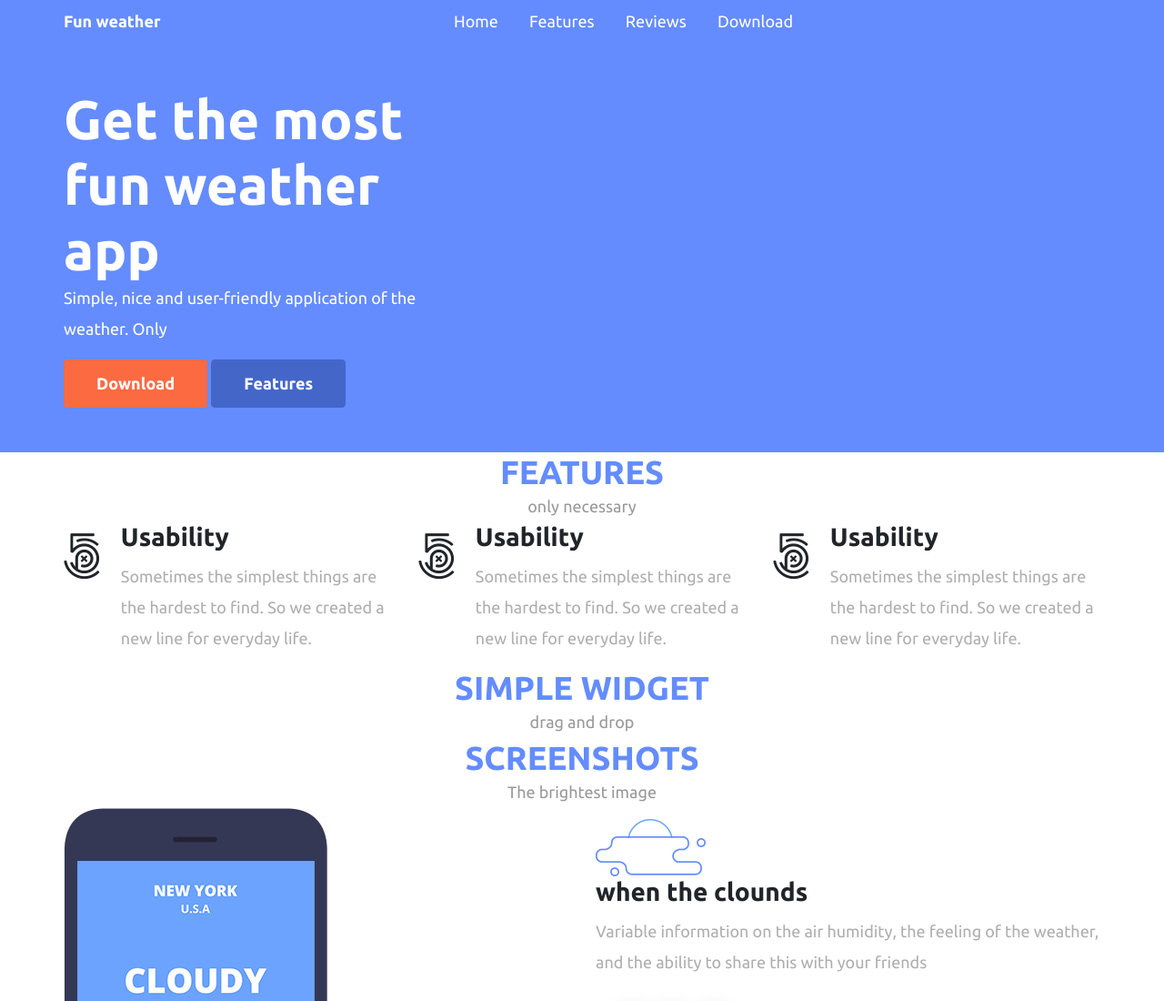
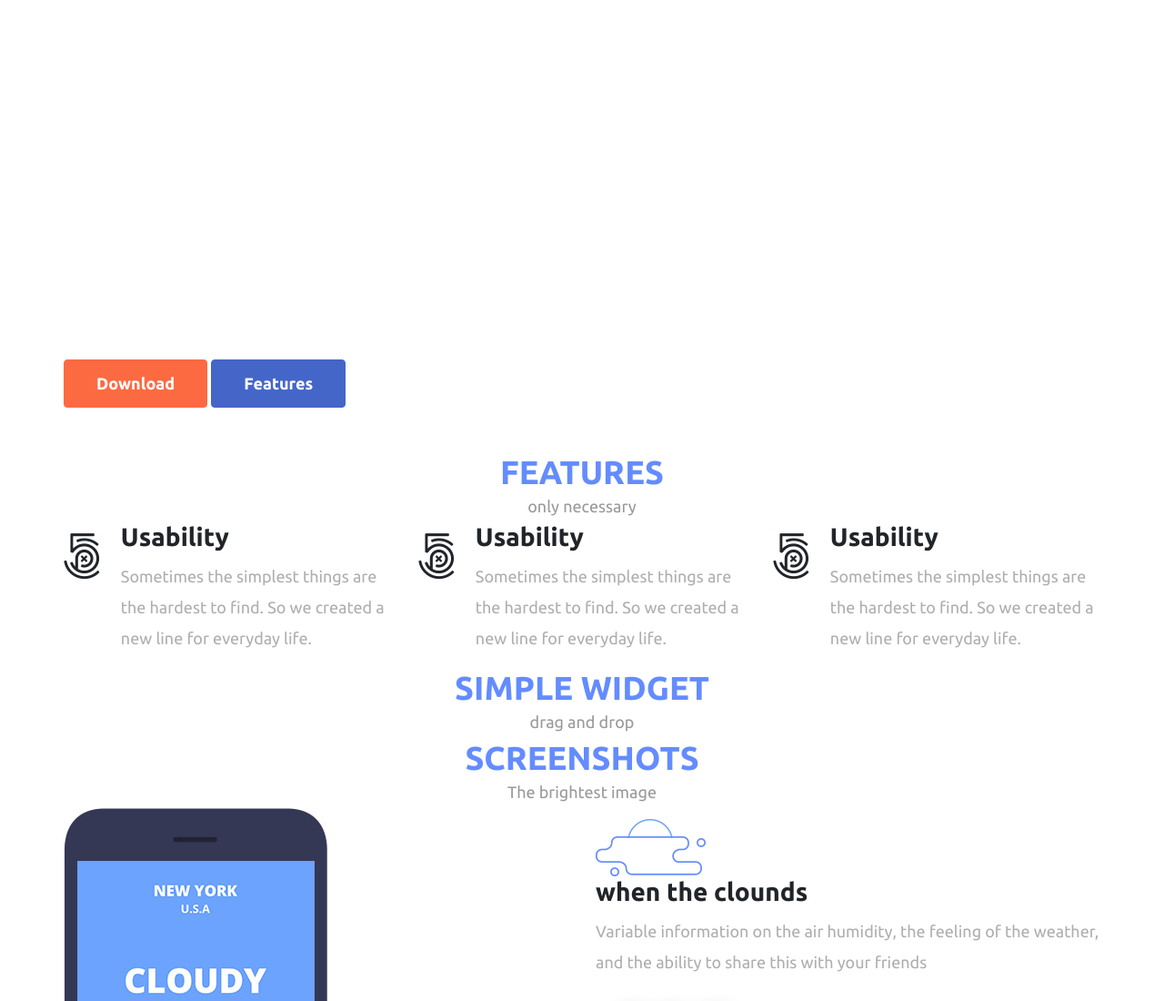
Before and after one commit to vinhcoder929/project-01, a website: page app/index.html in a window 1280 px wide. Shown: the top 1100 px of the page at 91% size. Drawn offline with nearby package versions, Linux system fonts and the light colour scheme; files that its build step writes are made by us from their sources.

Commit message:
fix header

```diff
--- a/app/styles/modules/_utility.scss
+++ b/app/styles/modules/_utility.scss
@@ -140,7 +140,7 @@ $bg-color: $bg-blue;
 }
 
 .header {
-  background-color: $bg-color;
+  // background-color: $bg-color;
 }
 
 @include media-breakpoint-up (sm){
```
